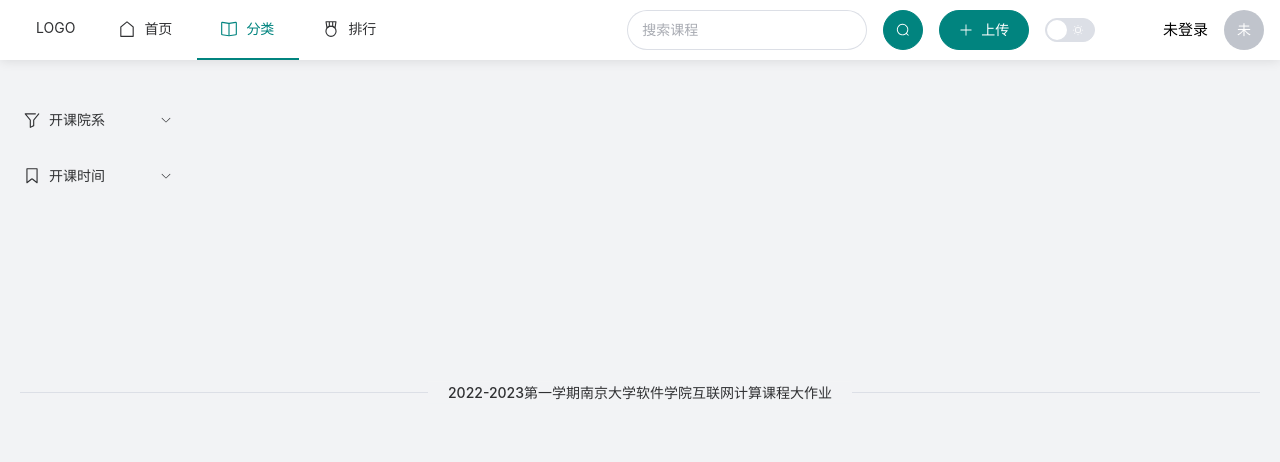
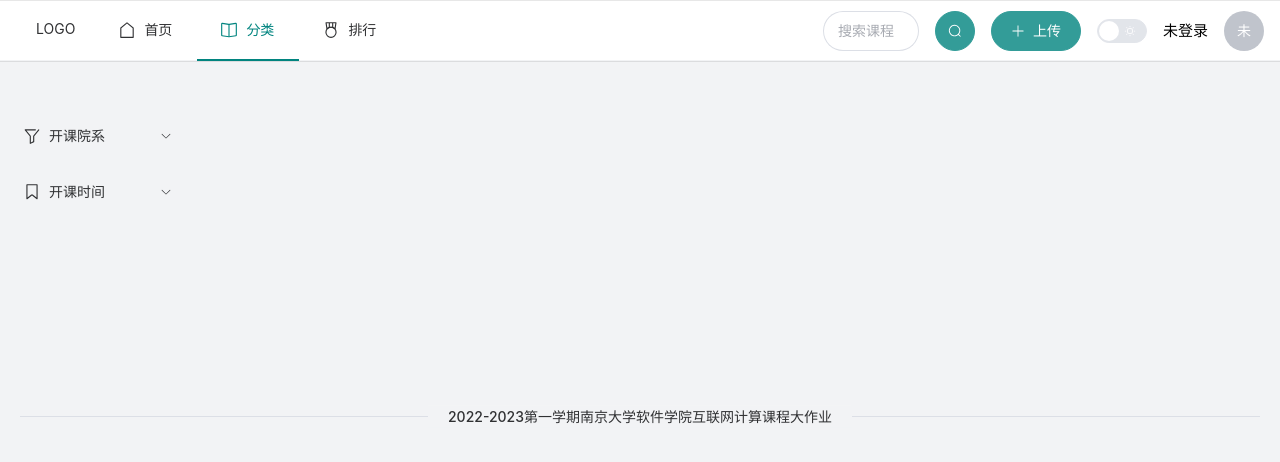
Before and after one commit to RashawnXue/Internet-Computing-WEB, a Vue app in the folder vue/: page / in a window 1280 px wide. Both pictures are taken after a click on the item "分类". Shown: the top 462 px of the page. Built offline with nearby package versions, Linux system fonts and the light colour scheme; no server answers.

Commit message:
前端: 首页添加动画

```diff
--- a/vue/src/App.vue
+++ b/vue/src/App.vue
@@ -1,26 +1,72 @@
 <script setup>
 import NavigationBar from './components/NavigationBar.vue';
+import BgImg from './assets/img/suofang.png';
+import { useRoute } from 'vue-router';
+import { ref, watch} from "vue";
 
+const route = useRoute();
+
+watch(route, () => {
+  let container = document.getElementById("container")
+  let menu = document.getElementById("menu")
+  let header = document.getElementById("header")
+  if (route.path === '/') {
+    container.classList.add("bg-img")
+    container.style.setProperty('background-image', 'url(' + BgImg + ')')
+    container.style.setProperty('height', 122 + 'px')
+    menu.classList.remove('sticky')
+    header.classList.remove('sticky')
+    document.documentElement.style.setProperty('--nav-other-display', 'none')
+  }
+  else {
+    container.classList.remove("bg-img")
+    container.style.setProperty('background-image', '')
+    container.style.setProperty('height', 'auto')
+    menu.classList.add('sticky')
+    header.classList.add('sticky')
+    document.documentElement.style.setProperty('--nav-other-display', 'flex')
+  }
+})
+
+window.onscroll = function () {
+  if (route.path === '/') {
+    let menu = document.getElementById("menu")
+    let header = document.getElementById("header")
+    let container = document.getElementById("container")
+    if (window.scrollY >= header.offsetTop) {
+      menu.classList.add('sticky')
+      header.classList.add('sticky')
+      container.style.setProperty('background-image', '')
+      document.documentElement.style.setProperty('--nav-other-display', 'flex')
+    } else {
+      menu.classList.remove('sticky')
+      header.classList.remove('sticky')
+      document.documentElement.style.setProperty('--nav-other-display', 'none')
+    }
+  }
+}
 </script>
 
 <template>
   <el-container>
-    <el-header
-      style="z-index: 1; position: fixed; top: 0; width: 100%; --el-header-padding: 0; background-color: var(--el-bg-color);">
+    <div id="container" style="width: 100%;">
+      <div style="height: 60px; color: white; font-size: 30px; display: flex; flex-direction: row; justify-content: center;">LOGO</div>
+      <el-header id="header" class="header">
         <!--使用 router-link 组件进行导航 -->
         <!--通过传递 `to` 来指定链接 -->
         <!--`<router-link>` 将呈现一个带有正确 `href` 属性的 `<a>` 标签-->
         <!-- <router-link to="/">返回首页</router-link> -->
         <NavigationBar />
       </el-header>
-    <el-main style="top: 60px; padding: 1rem;">
+    </div>
+    <el-main style="top: 1rem; padding: 1rem;">
       <!-- 路由出口 -->
       <!-- 路由匹配到的组件将渲染在这里 -->
       <router-view></router-view>
     </el-main>
-    <el-footer style="position: relative; top: 60px; width: 100%; bottom: 0px; text-align: center;">
+    <el-footer style="position: sticky; width: 100%; top: 100vh; text-align: center; margin-top: 300px;">
       <el-divider content-position="center"
-        style="--el-bg-color: var(--el-bg-color-page); margin-top: 300px; padding-bottom: 100px; transition: all 5s;">
+        style="--el-bg-color: var(--el-bg-color-page); padding-bottom: 100px; transition: all 5s;">
         2022-2023第一学期南京大学软件学院互联网计算课程大作业
       </el-divider>
     </el-footer>
@@ -28,5 +74,23 @@ import NavigationBar from './components/NavigationBar.vue';
 </template>
 
 <style scoped>
+.bg-img {
+  background-size: cover;
+  background-position: center;
+}
 
+.header {
+  z-index: 1;
+  width: 100%;
+  --el-header-padding: 0;
+  background-color: transparent;
+  backdrop-filter: blur(5px);
+  transition: all 0.5s;
+}
+
+.sticky {
+  position: fixed;
+  top: 0;
+  background-color: var(--el-bg-color);
+}
 </style>
--- a/vue/src/assets/main.css
+++ b/vue/src/assets/main.css
@@ -8,13 +8,17 @@
   --LOGO-display: block;
   --home-content-container-width: 64rem;
   --class-content-container-width: 78rem;
-  --search-input-width: 15rem;
+  --search-input-width: 12rem;
+  --search-bar-width: 15rem;
   --rank-table-width: 50rem;
   --nav-upload-display: inline-flex;
+  --button-opacity: 0.8;
+  --nav-other-display: flex;
 
   /* 主题色，可自行添加 */
-  --color-main: #01847f;
+  --color-main: rgb(1, 132, 127);
   --color-main-darker: rgb(0, 92, 92);
+  --color-main-darkest: rgb(0, 70, 70);
   --color-main-lighter: rgb(3, 182, 182);
 }
 
@@ -42,6 +46,7 @@
 @media screen and (max-width: 56rem) {
   :root {
     --search-input-width: 6rem;
+    --search-bar-width: 9rem;
   }
 }
 
--- a/vue/src/components/NavigationBar.vue
+++ b/vue/src/components/NavigationBar.vue
@@ -1,5 +1,5 @@
 <script setup>
-import { ref, watch } from 'vue';
+import { ref, watch, computed, getCurrentInstance } from 'vue';
 import { House, Medal, CirclePlus, Sunny, Reading, UserFilled, MostlyCloudy, Plus } from '@element-plus/icons-vue';
 import { useRouter, useRoute } from 'vue-router';
 import SearchBar from './SearchBar.vue';
@@ -60,8 +60,9 @@ const route = useRoute()
 </script>
 
 <template>
-    <div class="navigation-container">
-        <el-menu mode="horizontal" class="navigation-menu" :default-active="route.path" router :ellipsis="false">
+    <div class="navigation-container" id="nav-container">
+        <el-menu id="menu" mode="horizontal" class="navigation-menu" :default-active="route.path" router
+            :ellipsis="false" style="--el-menu-bg-color: transparent; --el-menu-hover-bg-color: transparent;">
             <el-menu-item style="display: var(--LOGO-display);">
                 LOGO
             </el-menu-item>
@@ -92,22 +93,24 @@ const route = useRoute()
                 </template>
             </el-menu-item>
         </el-menu>
-        <div style="align-self: center; display: flex; flex-direction: row;">
+        <div style="display: var(--nav-other-display); overflow: hidden;">
+            <div style="align-self: center; display: flex; flex-direction: row; overflow: hidden;">
                 <SearchBar style="align-self: center;" />
                 <el-button :icon="Plus"
-                style="align-self: center; --el-button-hover-bg-color: var(--color-main-darker); --el-button-hover-border-color: var(--color-main-darker); display: var(--nav-upload-display); margin-left: 1rem;"
+                    style="opacity:var(--button-opacity); align-self: center; --el-button-hover-bg-color: var(--color-main-darker); --el-button-hover-border-color: var(--color-main-darker); display: var(--nav-upload-display); margin-left: 1rem;"
                     type="primary" color="var(--color-main)" size="large" round @click="clickUpload">上传
                 </el-button>
                 <el-switch size="large" v-model="isDark"
-                style="align-self: center; --el-switch-on-color: var(--color-main); margin: 0 1rem;" inline-prompt
-                :active-icon="MostlyCloudy" :inactive-icon="Sunny" />
+                    style="opacity: var(--button-opacity); align-self: center; --el-switch-on-color: var(--color-main); margin: 0 1rem;"
+                    inline-prompt :active-icon="MostlyCloudy" :inactive-icon="Sunny" />
             </div>
             <div class="user-profile">
-            <div style="align-self: center; margin-right: 1rem; display: var(--userID-display);">{{ userID }}</div>
+                <div style="align-self: center; margin-right: 1rem; display: var(--userID-display); overflow: hidden; white-space: nowrap;">{{ userID }}</div>
                 <el-popover width="15rem"
                     popper-style="box-shadow: rgb(14 18 22 / 35%) 0px 10px 38px -10px, rgb(14 18 22 / 20%) 0px 10px 20px -15px; padding: 1rem; border-radius: 8px;">
                     <template #reference>
-                    <el-avatar style="align-self: center; cursor: pointer;" @click="clickAvatar">{{ userID === null ? ''
+                        <el-avatar style="align-self: center; cursor: pointer;" @click="clickAvatar">{{ userID === null
+                                ? ''
                                 : userID.charAt(0)
                         }}</el-avatar>
                     </template>
@@ -120,15 +123,17 @@ const route = useRoute()
                                 <p class="greetings_sub" style="font-size:small; margin-top: 5px; font-weight: 300;">
                                     今天要学点什么呢？
                                 </p>
-                            <el-divider/>
+                                <el-divider />
                                 <p class="contribution" style="margin-top: 2px;">
                                     当前贡献值：{{ userContrib }}
                                 </p>
                                 <div class="avatar-function-buttons">
-                                <el-button @click="clickChangePassword" class="popover-button" style="margin: 1rem 0 0 0;">
+                                    <el-button @click="clickChangePassword" class="popover-button"
+                                        style="margin: 1rem 0 0 0;">
                                         修改密码
                                     </el-button>
-                                <el-button @click="clickLogout" class="popover-button" style="margin: 1rem 0 0 1rem;">
+                                    <el-button @click="clickLogout" class="popover-button"
+                                        style="margin: 1rem 0 0 1rem;">
                                         退出登录
                                     </el-button>
                                 </div>
@@ -146,32 +151,48 @@ const route = useRoute()
                 </el-popover>
             </div>
         </div>
+    </div>
 </template>
 
 <style scoped>
 .navigation-menu {
     border-bottom-width: 0;
     align-self: center;
-    width: 40rem;
+    width: 100%;
+    height: 60px;
+    display: flex;
+    flex-direction: row;
+    justify-content: space-around;
+    transition: all 0.5s;
+    padding: 0 20rem;
+}
+
+.sticky {
+    padding: 0;
+    width: auto;
+    justify-content: flex-start;
 }
 
 .navigation-container {
-    z-index: 1;
+    width: 100%;
     display: flex;
     flex-direction: row;
-    width: 100%;
+    justify-content: space-between;
     padding: 0 1rem;
-    justify-content: space-between;
-    box-shadow: var(--el-box-shadow-light);
-    height: 60px;
+    /* box-shadow: var(--el-box-shadow-light); */
+    box-sizing: border-box;
+    border-bottom: solid 1px var(--color-border);
+    border-top: solid 1px var(--color-border);
+    overflow: hidden;
 }
+
 
 .user-profile {
     align-self: center;
     display: flex;
     flex-direction: row;
     justify-content: flex-end;
-    width: 10rem;
+    overflow: hidden;
 }
 
 .popover-button {
@@ -182,7 +203,7 @@ const route = useRoute()
     border-radius: 4px;
 }
 
-.avatar-function-buttons{
+.avatar-function-buttons {
     display: flex;
     flex-direction: row;
     justify-content: space-around;
@@ -193,7 +214,5 @@ const route = useRoute()
 :root {
     --el-menu-active-color: var(--color-main);
     --el-menu-hover-text-color: var(--color-main);
-    --el-menu-hover-bg-color: var(--el-bg-color);
-    --el-menu-bg-color: var(--el-bg-color);
 }
 </style>
--- a/vue/src/components/SearchBar.vue
+++ b/vue/src/components/SearchBar.vue
@@ -14,24 +14,32 @@ function goToSearch() {
         router.push({path: '/'})
     }
 }
+
+const inputWidth = ref('6rem')
+function focus() {
+    inputWidth.value='var(--search-input-width)'
+}
+function blur() {
+    inputWidth.value = '6rem'
+}
 </script>
 
 <template>
 
-    <div style="display: flex; flex-direction: row;">
-        <el-input class="search-input" v-model="content" maxlength="15" placeholder="搜索课程" size="large">
+    <div style="display: flex; flex-direction: row; width: var(--search-bar-width); justify-content: flex-end;">
+        <el-input class="search-input" @focus="focus" @blur="blur" :style="{'width': inputWidth}" v-model="content" maxlength="15" placeholder="搜索课程" size="large">
         </el-input>
-        <el-button :icon="Search" style="margin: 0 0 0 1rem; --el-button-hover-bg-color: var(--color-main-darker); --el-button-hover-border-color: var(--color-main-darker);" type="primary" color="var(--color-main)" size="large" @click="goToSearch"
+        <el-button :icon="Search" style="opacity: var(--button-opacity); margin: 0 0 0 1rem; --el-button-hover-bg-color: var(--color-main-darker); --el-button-hover-border-color: var(--color-main-darker); --el-button-active-bg-color: var(--color-main-darkest);" type="primary" color="var(--color-main)" size="large" @click="goToSearch"
             circle></el-button>
     </div>
 
 </template>
 
-<style>
+<style scoped>
 .search-input {
     --el-input-border-radius: 50px;
     --el-input-focus-border-color: var(--color-main);
-    width: var(--search-input-width);
     transition: all 0.5s;
+    --el-input-bg-color: transparent;
 }
 </style>
--- a/vue/src/views/Home.vue
+++ b/vue/src/views/Home.vue
@@ -44,5 +44,4 @@ window.onresize = function () {
     flex-direction: row;
     flex-wrap: wrap;
 }
-
 </style>
```
Also changed, not shown: vue/src/assets/img/suofang.png (added). Lines whose indentation alone changed are shown as unchanged.
